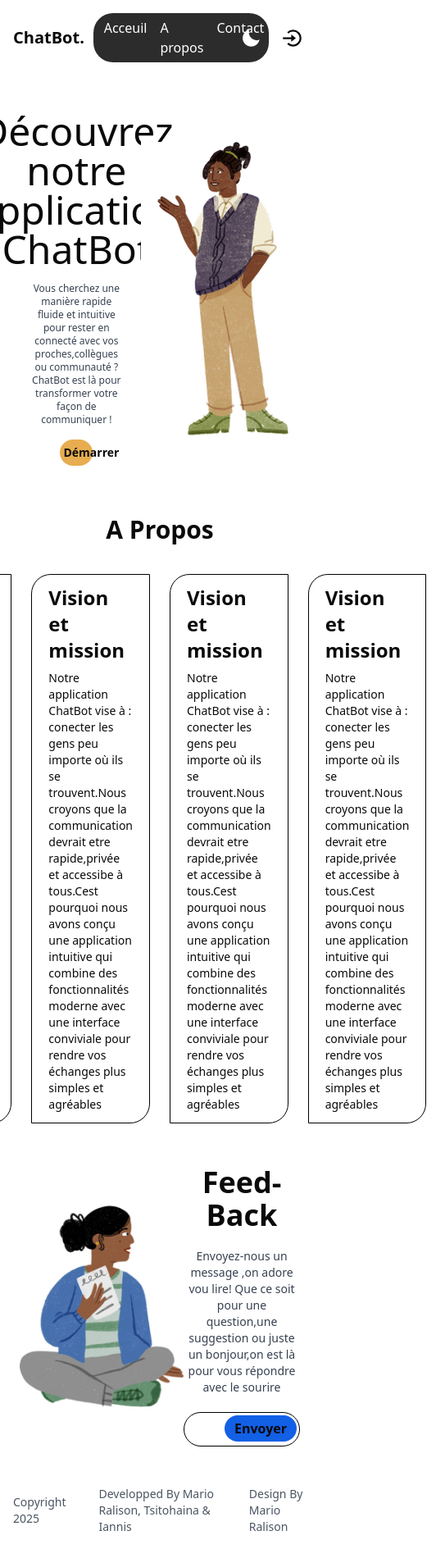
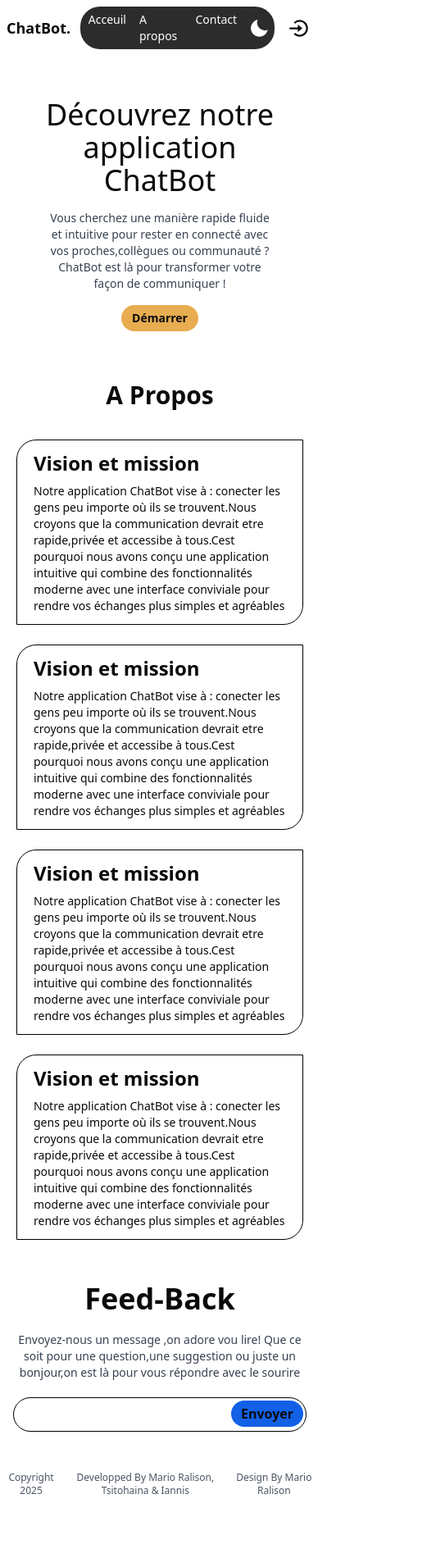
Before and after one commit to IannisG10/Chat_App, a Next.js app: page / in a window 390 px wide. Shown: the whole page at 82% size, 532 px wide, since content can reach past the window. After the commit the page ends 1846 px from the top, so only its background shows below. Built offline with nearby package versions, Linux system fonts and the light colour scheme.

Commit message:
responsive: Home page

```diff
--- a/src/app/page.tsx
+++ b/src/app/page.tsx
@@ -15,7 +15,7 @@ export default function Home() {
     }
   ]
   return (
-    <div className="p-4">
+    <div className="md:p-4 p-2">
       <Header
         barComponent={<NavBar firstItem="Acceuil" secondItem="A propos" thirdItem="Contact"/>}
         iconList={icoList}
--- a/src/components/block/NavBar/NavBar.tsx
+++ b/src/components/block/NavBar/NavBar.tsx
@@ -4,11 +4,11 @@ import { NavBarType } from "@/entities/compoent-entities/header-entities";
 
 export const NavBar = ({firstItem,secondItem,thirdItem}: NavBarType) => {
     return(
-        <nav className="flex items-center justify-around bg-[#2c2c2c] md:w-1/4 w-3/5  rounded-3xl">
-            <ul className=" flex text-white justify-between w-3/4  ">
-                <li className=" cursor-pointer hover:bg-[#535353] transition-all duration-150 md:py-2 py-1.5 rounded-3xl px-2" >{firstItem}</li>
-                <li className=" cursor-pointer hover:bg-[#535353] transition-all duration-150 md:py-2 py-1.5 rounded-3xl px-2" >{secondItem}</li>
-                <li className=" cursor-pointer hover:bg-[#535353] transition-all duration-150 md:py-2 py-1.5 rounded-3xl px-2" >{thirdItem}</li>
+        <nav className="flex items-center justify-around bg-[#2c2c2c] md:w-1/4 w-2/3  rounded-3xl">
+            <ul className=" flex text-white justify-between md:w-3/4 w-5/6  ">
+                <li className=" cursor-pointer hover:bg-[#535353] transition-all duration-150 md:py-2 py-1.5 md:text-base text-sm rounded-3xl px-2" >{firstItem}</li>
+                <li className=" cursor-pointer hover:bg-[#535353] transition-all duration-150 md:py-2 py-1.5 md:text-base text-sm rounded-3xl px-2" >{secondItem}</li>
+                <li className=" cursor-pointer hover:bg-[#535353] transition-all duration-150 md:py-2 py-1.5 md:text-base text-sm rounded-3xl px-2" >{thirdItem}</li>
             </ul>
             <div className=" rounded-full p-1 hover:bg-[#535353] transition-all duration-150 cursor-pointer">
                 <BiSolidMoon color="white" size={25}/>
--- a/src/components/sections/About/About.tsx
+++ b/src/components/sections/About/About.tsx
@@ -5,7 +5,7 @@ export const About = () => {
     return(
         <div className=" flex flex-col justify-center items-center gap-6 ">
             <h2 className=" font-semibold text-3xl">A Propos</h2>
-            <div className=" flex justify-center items-center gap-6 p-3">
+            <div className="md:flex grid justify-center items-center gap-6 p-3">
                 {
                     aboutList.map((item,index) => (
                         <div key={index} className=" border border-black py-3 px-5 rounded-tl-3xl rounded-br-3xl  flex flex-col gap-2">
--- a/src/components/sections/FeedBack/FeedBack.tsx
+++ b/src/components/sections/FeedBack/FeedBack.tsx
@@ -3,6 +3,7 @@ import Image from "next/image"
 import { InputFeedBack } from "@/components/block/Input/InputFeedBack"
 
 export const FeedBack = () => {
+
     return(
         <div className=" flex justify-between items-center mt-5 py-5 my-4 px-2">
             <Image
@@ -10,8 +11,9 @@ export const FeedBack = () => {
                 alt="lootie 3"
                 width={200}
                 height={250}
+                className="md:block hidden"
             />
-            <div className="w-1/2 flex flex-col gap-5">
+            <div className="md:w-1/2 w-full flex flex-col gap-5">
                 <h1 className=" text-4xl font-bold text-center">Feed-Back</h1>
                 <p className=" text-center text-gray-700 text-sm" >
                     Envoyez-nous un message ,on adore vou lire! Que ce soit pour une question,une suggestion ou juste un bonjour,on est là pour
--- a/src/components/sections/Footer/Footer.tsx
+++ b/src/components/sections/Footer/Footer.tsx
@@ -3,10 +3,10 @@ import React from "react"
 export const Footer = () =>{
     return(
         <div className="flex justify-center items-center py-3">
-            <div className=" flex items-center justify-between gap-10">
-                <p className=" text-sm text-gray-600">Copyright 2025</p>
-                <p className=" text-sm text-gray-600">Developped By Mario Ralison, Tsitohaina & Iannis</p>
-                <p className=" text-sm text-gray-600">Design By Mario Ralison</p>
+            <div className=" flex items-center justify-between md:gap-10 gap-3">
+                <p className=" md:text-sm text-center text-xs text-gray-600">Copyright 2025</p>
+                <p className=" md:text-sm text-center text-xs text-gray-600">Developped By Mario Ralison, Tsitohaina & Iannis</p>
+                <p className=" md:text-sm text-center text-xs text-gray-600">Design By Mario Ralison</p>
             </div>
         </div>
     )
--- a/src/components/sections/Header/Header.tsx
+++ b/src/components/sections/Header/Header.tsx
@@ -8,8 +8,8 @@ interface HeaderProps {
 }
 export const Header = ({barComponent,iconList}: HeaderProps)=> {
     return(
-        <div className="flex justify-between items-center">
-            <h1 className=" md:font-bold font-extrabold md:text-2xl text-xl">ChatBot.</h1>
+        <div className="flex justify-between items-center gap-3">
+            <h1 className=" md:font-bold font-extrabold md:text-2xl text-lg">ChatBot.</h1>
             {barComponent}
             <div className=" flex items-center">
                 {iconList.map((item,index)=> (
--- a/src/components/sections/Hero/Hero.tsx
+++ b/src/components/sections/Hero/Hero.tsx
@@ -4,11 +4,11 @@ import { HeroSectionType } from "@/entities/compoent-entities/hero-entities"
 
 export const Hero = ({titleHero,description,buttonContent}: HeroSectionType)=> {
     return(
-        <div className=" flex justify-around items-center py-5 my-4">
-            <div className=" flex flex-col w-1/3 gap-4 items-center my-6 mx-4 ">
-                <h1 className=" text-center font-normal text-5xl">{titleHero}</h1>
-                <p className=" text-center text-xs text-gray-700 ">{description}</p>
-                <button className="bg-[#e7ab4bf7] hover:bg-[#d6a049f7] transition-all duration-150 ease-in-out py-1.5 px-1 text-sm rounded-3xl w-1/3 font-semibold">{buttonContent}</button>
+        <div className=" flex md:justify-around justify-center items-center py-5 my-4">
+            <div className=" flex flex-col md:w-1/3 w-9/12 gap-4 items-center my-6 mx-4 ">
+                <h1 className=" text-center md:font-normal font-medium md:text-5xl text-4xl">{titleHero}</h1>
+                <p className=" text-center md:text-xs text-sm text-gray-700 ">{description}</p>
+                <button className="bg-[#e7ab4bf7] hover:bg-[#d6a049f7] transition-all duration-150 ease-in-out py-1.5 px-1 text-sm rounded-3xl w-1/3 md:font-semibold font-bold">{buttonContent}</button>
             </div>
             <div>
                 <Image
@@ -16,6 +16,7 @@ export const Hero = ({titleHero,description,buttonContent}: HeroSectionType)=> {
                     alt="lootie 1"
                     width={200}
                     height={250}
+                    className="md:block hidden"
                 />
             </div>
         </div>
```
